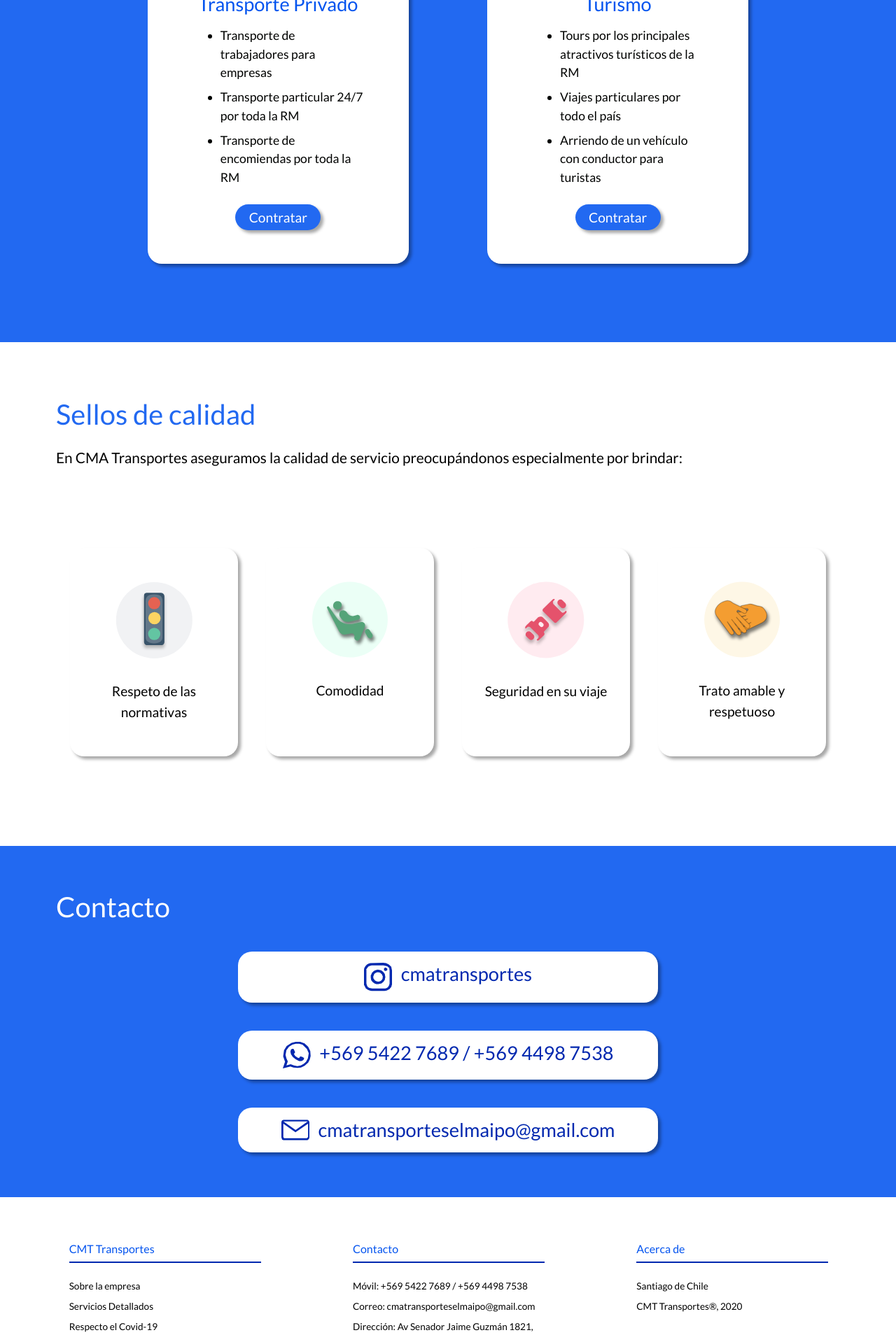
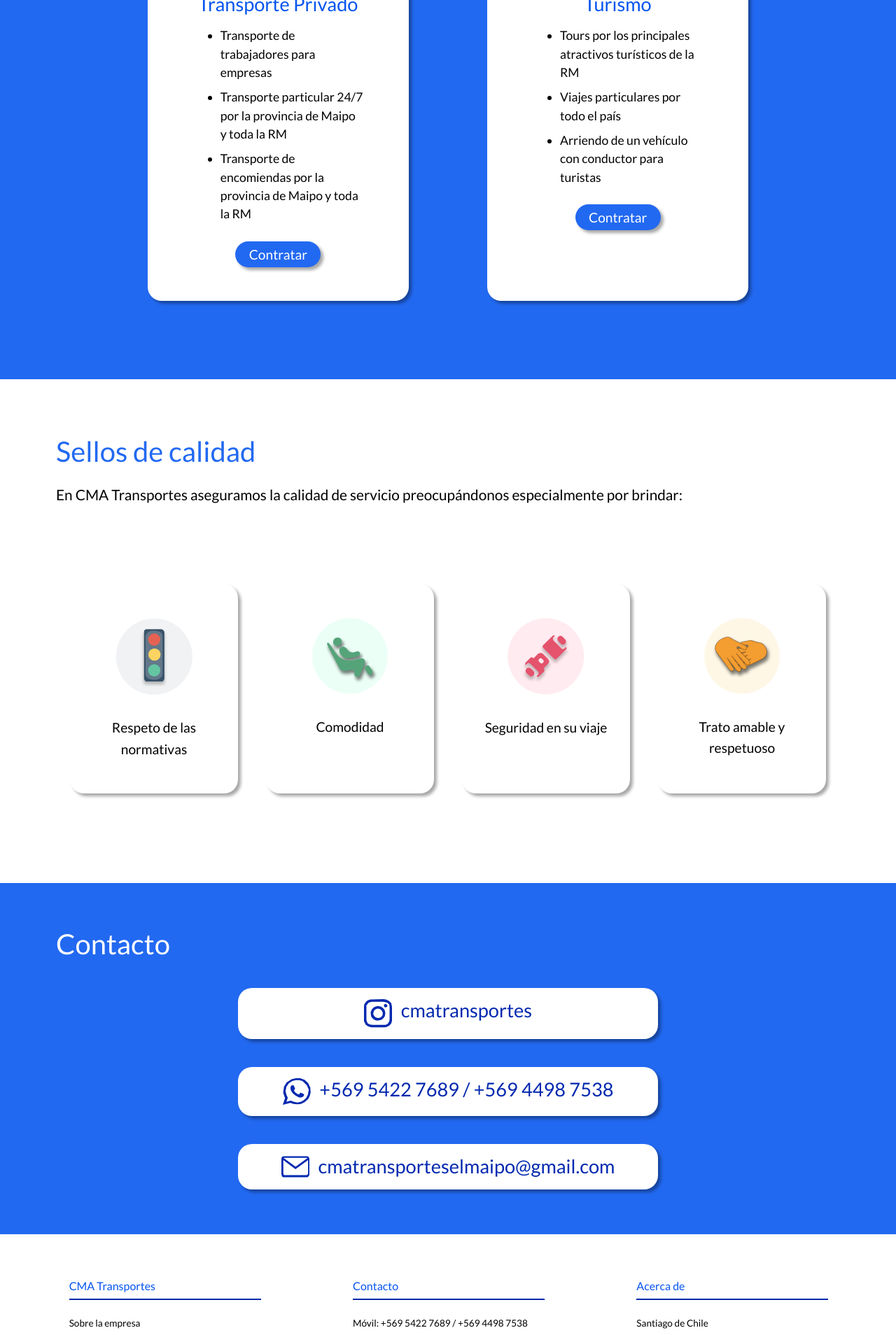
Before and after one commit to FlameTeam/CMATransportesWebPage, a React (Create React App) app: page / in a window 1280 px wide. Shown: the part 1120-3028 px from the top of the page at 70% size. Built offline with nearby package versions, Linux system fonts and the light colour scheme.

Commit message:
version 1.0

```diff
--- a/public/index.html
+++ b/public/index.html
@@ -3,6 +3,7 @@
   <head>
     <meta charset="utf-8" />
     <meta name="viewport" content="width=device-width, initial-scale=1" />
+    <link rel="icon" href="images/van-logo.svg" />
     <title>CMA Transportes</title>
     <style>
       @import url("https://fonts.googleapis.com/css?family=Lato");
--- a/src/resources/data/footerColumnData.js
+++ b/src/resources/data/footerColumnData.js
@@ -1,19 +1,19 @@
 export const footerColumnData = [
   {
-    title: "CMT Transportes",
+    title: "CMA Transportes",
     information: [
       {
         subtitle: "Sobre la empresa",
         info:
-          "Somos una empresa dedicada al transporte privado y de turismo 24/7, que cuenta con una variedad de servicios para diversas necesidades, tanto para empresas como para las necesidades cotidianas de las personas. Nuestro servicio se caracteriza por brindar seguridad, comodidad y diligencia cuando se trata del transporte de pasajeros para los diversos fines ya sea laborales o turísticos, además contamos con un servicio especial de transporte de encomiendas en donde se pone especial énfasis al momento de la recepción de la encomienda hasta la entrega respetando los tiempos estipulados y confirmando la entrega con el cliente.",
+          "Somos una empresa dedicada al transporte privado y de turismo 24/7. Contamos con una variedad de servicios para diversas necesidades, tanto para empresas, como para las necesidades cotidianas de las personas. Nuestro servicio se caracteriza por brindar seguridad, comodidad y diligencia cuando se trata del transporte de pasajeros para los diversos fines, ya sean laborales o turísticos. Además, contamos con un servicio especial de transporte de encomiendas, en donde se pone énfasis desde el momento de la recepción de la encomienda hasta la entrega, respetando los tiempos estipulados y confirmando la entrega con el cliente.",
       },
       {
         subtitle: "Servicios Detallados",
         info:
-          "Realizamos transporte de pasajeros 24/7, este servicio dedicado está a la disposición para cualquier requerimiento en la fecha y hora estipulada, tanto para empresas como para público general. También realiamos transporte de encomiendas, este servicio va dedicado especialmente a la recepcióny entregas de encomiendas en sus variadas modalidades de tarifas y servicios (repartimos en toda la región metropolitana y provincia del maipo). En materia de Turismo, realizamos tours por toda la región metropolitana, viajes particulares por todo el país y arrendamos vehículos con conductor para viajes con fines de turismo.",
+          "Realizamos transporte de pasajeros 24/7, este servicio está dedicado a disposición de cualquier requerimiento en la fecha y hora estipulada, tanto para empresas como para público general. También realiamos transporte de encomiendas, este servicio va dedicado especialmente a la recepcióny entregas de encomiendas en sus variadas modalidades de tarifas y servicios (repartimos en toda la región metropolitana y provincia del Maipo). En materia de Turismo, realizamos tours por toda la región metropolitana, viajes particulares por todo el país y arrendamos vehículos con conductor para viajes con fines de turismo.",
       },
       {
-        subtitle: "Respecto el Covid-19",
+        subtitle: "Respecto el Covid",
         info:
           "Contamos con sistema de sanitizacion en todos nuestros móviles y un riguroso protocolo ante la contingencia mundial.",
       },
@@ -24,15 +24,15 @@ export const footerColumnData = [
     information: [
       {
         subtitle: "Móvil: +569 5422 7689 / +569 4498 7538",
-        info:""
+        info: "",
       },
       {
         subtitle: "Correo: cmatransporteselmaipo@gmail.com",
-        info:""
+        info: "",
       },
       {
         subtitle: "Dirección: Av Senador Jaime Guzmán 1821, Isla de Maipo",
-        info:""
+        info: "",
       },
     ],
   },
@@ -41,11 +41,11 @@ export const footerColumnData = [
     information: [
       {
         subtitle: "Santiago de Chile",
-        info:""
+        info: "",
       },
       {
-        subtitle: "CMT Transportes®, 2020",
-        info:""
+        subtitle: "CMA Transportes®, 2020",
+        info: "",
       },
     ],
   },
--- a/src/resources/data/servicesCardData.js
+++ b/src/resources/data/servicesCardData.js
@@ -6,8 +6,8 @@ export const servicesCardData = [
     link: "contact",
     services: [
       "Transporte de trabajadores para empresas",
-      "Transporte particular 24/7 por toda la RM",
-      "Transporte de encomiendas por toda la RM",
+      "Transporte particular 24/7 por la provincia de Maipo y toda la RM",
+      "Transporte de encomiendas por la provincia de Maipo y toda la RM",
     ],
   },
   {
```
Also changed, not shown: public/images/van-logo.svg (added).
